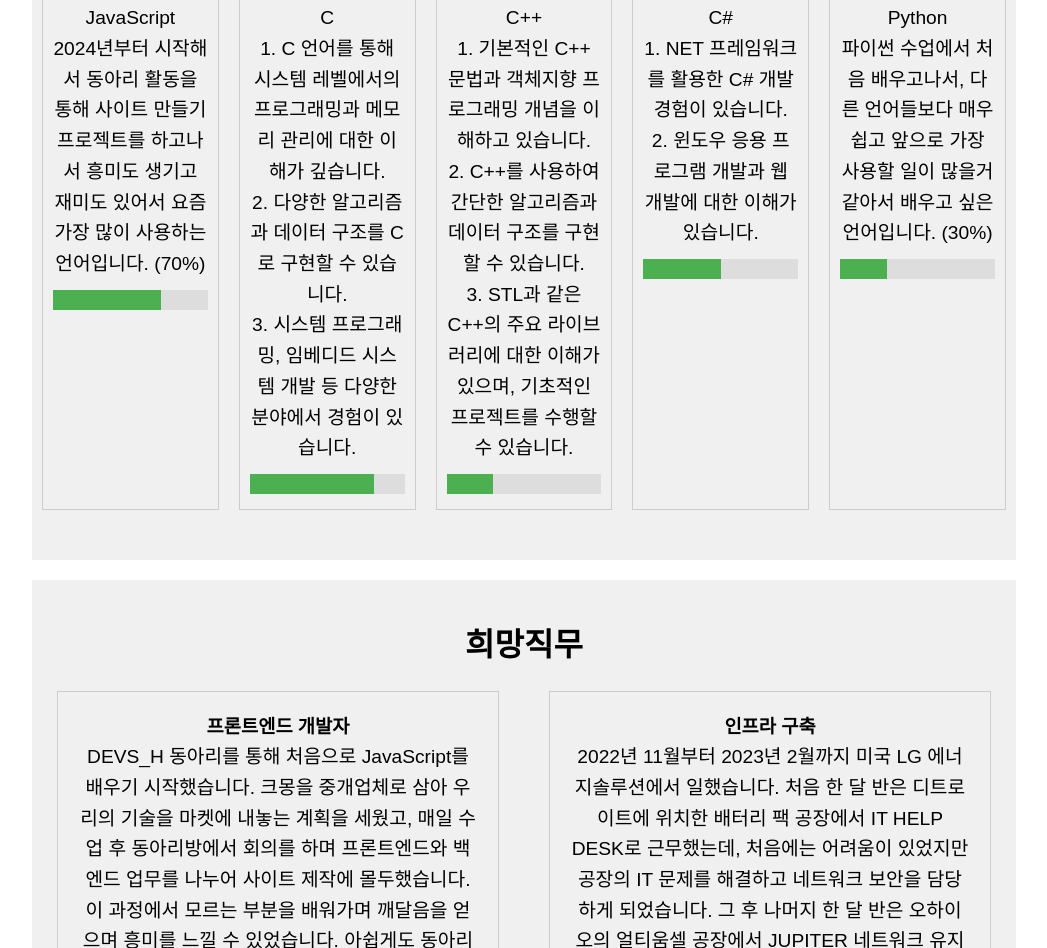
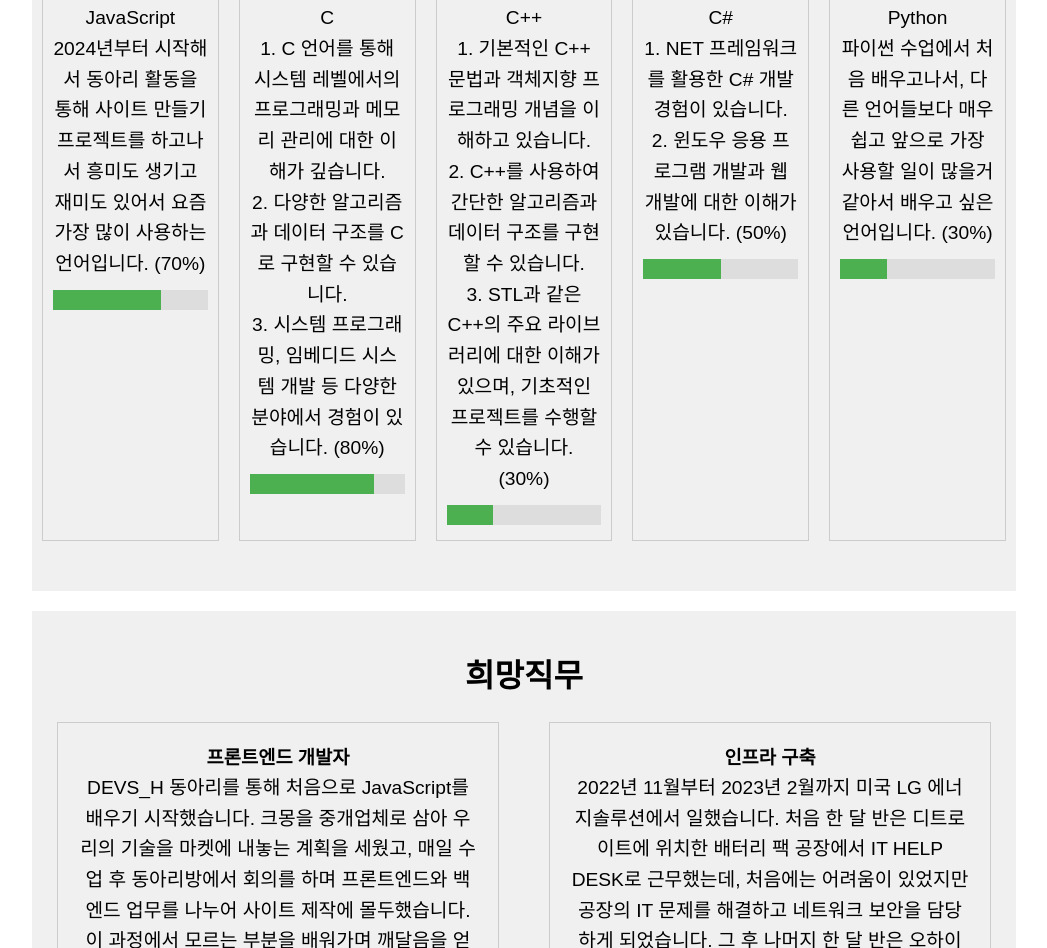
Before and after one commit to hy2oning/hy2oning.github.io, a plain HTML site: page index.html in a window 1280 px wide. Shown: the part 1276-2224 px from the top of the page, without its empty margins (116-1163 px from the left). Drawn offline with Linux system fonts and the light colour scheme.

Commit message:
마지막 수정
마지막 수정

```diff
--- a/index.html
+++ b/index.html
@@ -14,7 +14,6 @@
                     <li><a href="#introduction">자기소개</a></li>
                     <li><a href="#career">희망직무</a></li>
                     <li><a href="#portfolio">포트폴리오</a></li>
-                    <li><a href="#contact">연락처</a></li>
                 </ul>
             </nav>
         </div>
@@ -56,7 +55,7 @@
                         <p>C</p>
                         <p>1. C 언어를 통해 시스템 레벨에서의 프로그래밍과 메모리 관리에 대한 이해가 깊습니다.</p>
                         <p>2. 다양한 알고리즘과 데이터 구조를 C로 구현할 수 있습니다.</p>
-                        <p>3. 시스템 프로그래밍, 임베디드 시스템 개발 등 다양한 분야에서 경험이 있습니다.</p>
+                        <p>3. 시스템 프로그래밍, 임베디드 시스템 개발 등 다양한 분야에서 경험이 있습니다. (80%)</p>
                     </div>
                     <div class="skill__bar">
                         <div class="skill__value" style="width: 80%;"></div>
@@ -68,7 +67,7 @@
                         <p>C++</p>
                         <p>1. 기본적인 C++ 문법과 객체지향 프로그래밍 개념을 이해하고 있습니다.</p>
                         <p>2. C++를 사용하여 간단한 알고리즘과 데이터 구조를 구현할 수 있습니다.</p>
-                        <p>3. STL과 같은 C++의 주요 라이브러리에 대한 이해가 있으며, 기초적인 프로젝트를 수행할 수 있습니다.</p>
+                        <p>3. STL과 같은 C++의 주요 라이브러리에 대한 이해가 있으며, 기초적인 프로젝트를 수행할 수 있습니다. (30%)</p>
                         </div>
                     <div class="skill__bar">
                         <div class="skill__value" style="width: 30%;"></div>
@@ -79,7 +78,7 @@
                         <img src="images/csharp.jpg" alt="C# Image">
                         <p>C#</p>
                         <p>1. NET 프레임워크를 활용한 C# 개발 경험이 있습니다.</p>
-                        <p>2. 윈도우 응용 프로그램 개발과 웹 개발에 대한 이해가 있습니다.</p>
+                        <p>2. 윈도우 응용 프로그램 개발과 웹 개발에 대한 이해가 있습니다. (50%)</p>
                     </div>
                     <div class="skill__bar">
                         <div class="skill__value" style="width: 50%;"></div>
```
